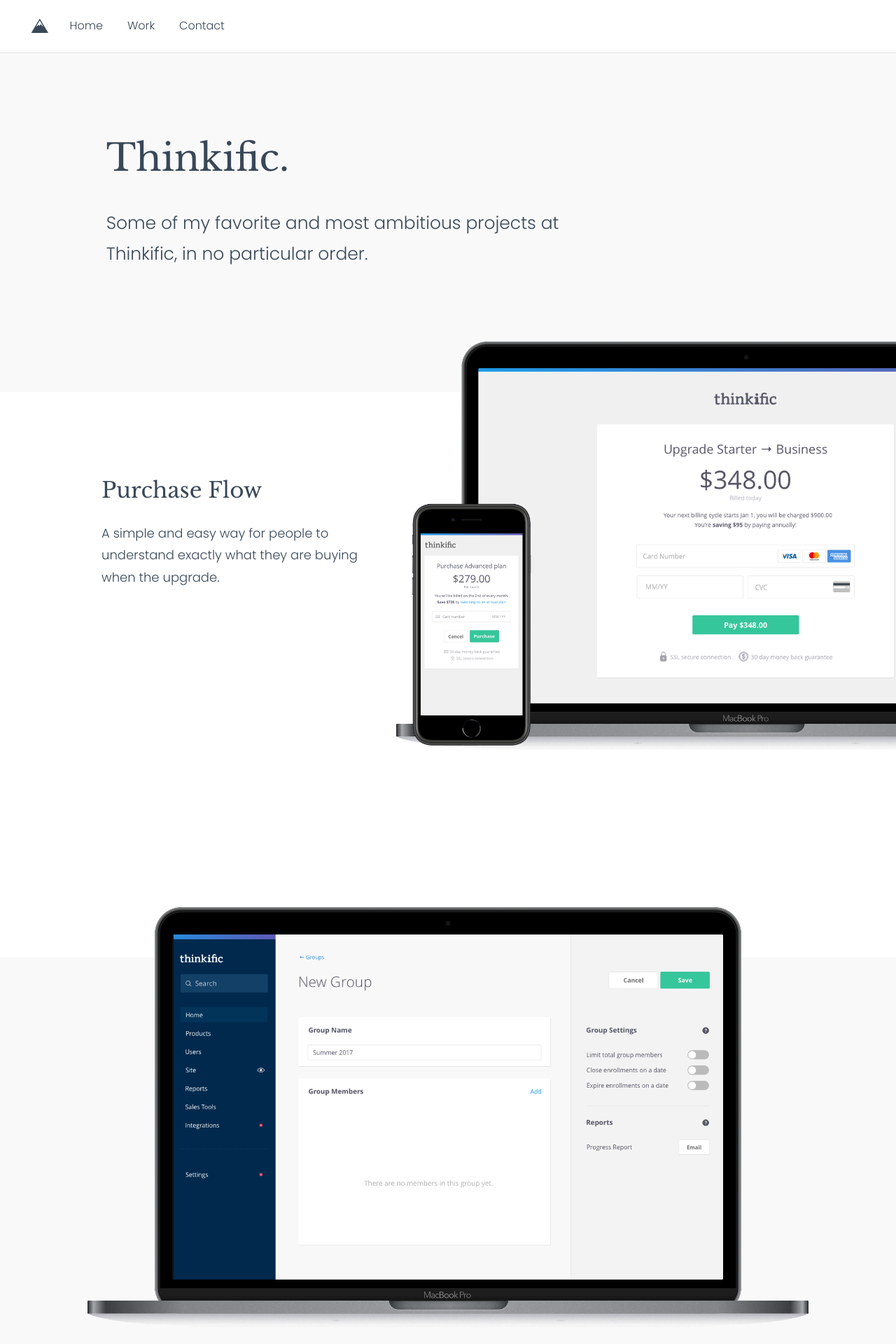
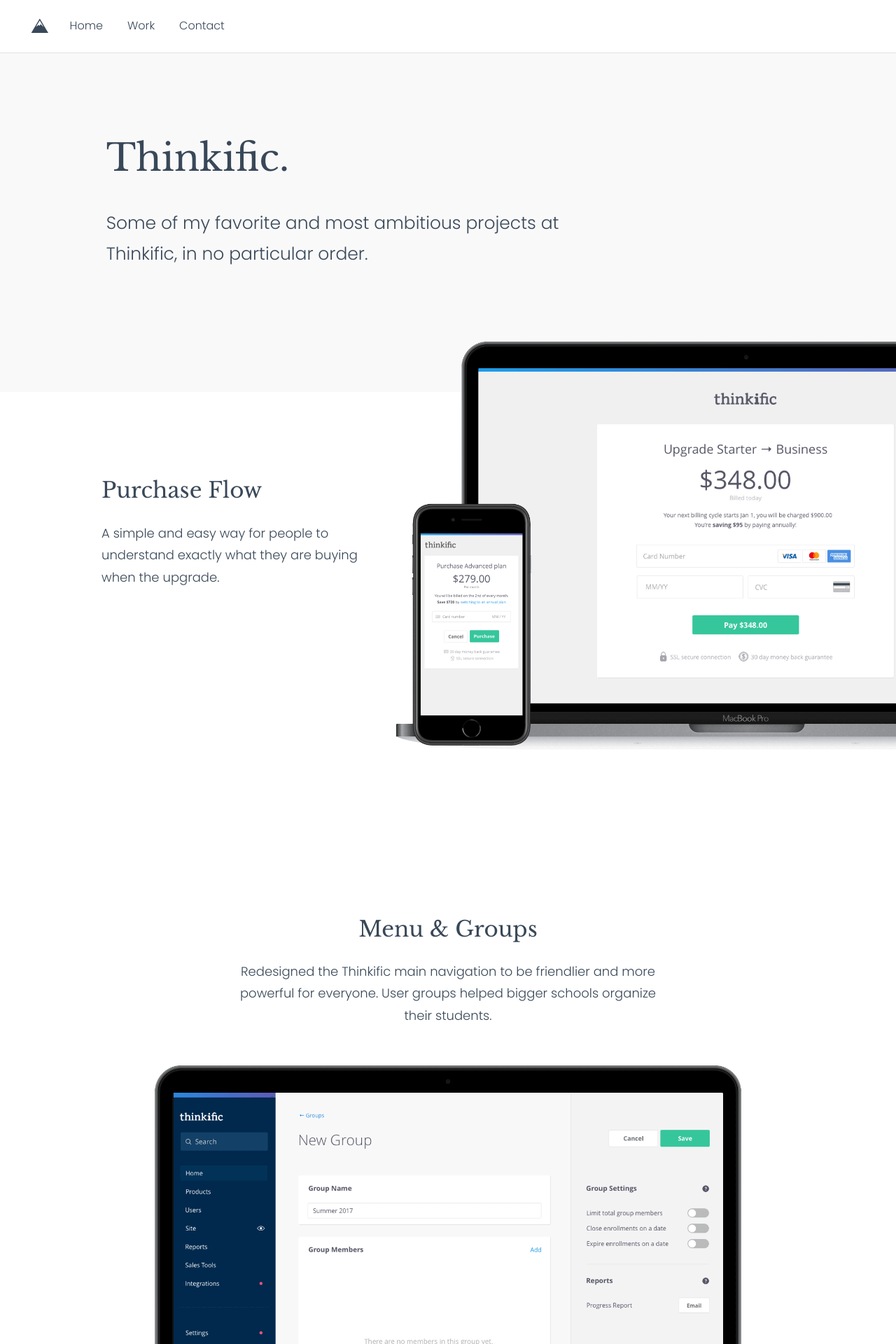
Before and after one commit to sgd/sgd.github.io, a Jekyll site: the page built from thinkific-portfolio.html, in a window 1280 px wide. Shown: the top 1920 px of the page at 70% size. Built offline with Jekyll 4.4.1, drawn with Linux system fonts in a browser that asks for light colours; nearby versions of some CDN libraries; some of the changed text lies outside the part shown.

Commit message:
make divs into sections, make css more simple

```diff
--- a/_sass/_contact.scss
+++ b/_sass/_contact.scss
@@ -1,6 +1,6 @@
 .contact-options {
   @include grid-container;
-  padding-bottom: 208px;
+  padding-bottom: 176px;
   margin-top: -48px;
 
   @media only screen and
--- a/_sass/_portfolio.scss
+++ b/_sass/_portfolio.scss
@@ -1,79 +1,27 @@
-
 .porfolio-header-overlap {
   @media only screen and
   (min-width: $screen-sm){
+
+    .work__description {
+      margin-top: 144px;
+    }
+
     margin-top: -72px;
     padding-top: 0;
     background: transparent;
   }
-
-  @media only screen and
-  (min-width: $screen-sm){
-    .work__description {
-      margin-top: 144px;
-    }
-  }
 }
 
-.portfolio--right-image {
-  margin-bottom: 172px;
-
-  @media only screen and
-  (max-width: $screen-sm){
-    margin-bottom: 136px;
-  }
-}
-
-// Portolio with centered image with offset BG
-
-.portfolio--offset {
-  @include grid-container;
-  background: $grey-light;
-  padding-bottom: 40px;
-  margin-bottom: 88px;
-
-  @media only screen and
-  (max-width: $screen-sm){
-    padding-bottom: 24px;
-    margin-bottom: 64px;
-  }
-
-  .portfolio__description {
-    @include grid-column(6);
-    @include grid-shift(1);
-
-    @media only screen and
-    (max-width: $screen-sm){
-      @include grid-column(10);
-      @include grid-shift(1);
-    }
-
-    @media only screen and
-    (max-width: $screen-xs){
-      text-align: center;
-    }
-  }
-
-  .portfolio__image {
-    @include grid-column(10);
-    @include grid-shift(1);
-    margin-top: -72px;
-
-    @media only screen and
-    (max-width: $screen-sm){
-      @include grid-column(12);
-      @include grid-shift(0);
-    }
-
-    img {
-      width: 100%;
-    }
-  }
-}
+// Portolio with centered image and text
 
 .portfolio--centered {
   @include grid-container;
-  margin-bottom: 172px;
+  padding-top: 112px;
+  padding-bottom: 112px;
+
+  .portfolio__name {
+    margin-top: 0;
+  }
 
   .portfolio__description {
     @include grid-column(6);
--- a/_sass/_work.scss
+++ b/_sass/_work.scss
@@ -1,8 +1,8 @@
 .work-item {
   @include grid-container;
   background: #ffffff;
-  padding-top: 120px;
-  padding-bottom: 120px;
+  padding-top: 112px;
+  padding-bottom: 112px;
   overflow: hidden;
 
   @media only screen and
--- a/thinkific-portfolio.html
+++ b/thinkific-portfolio.html
@@ -13,7 +13,7 @@
   </div>
 </header>
 
-<div class="work-item image--right portfolio--right-image porfolio-header-overlap">
+<section class="work-item image--right portfolio--right-image porfolio-header-overlap">
   <div class="work-item__inner">
     <div class="work__description">
       <h4 class="company__name">Purchase Flow</h4>
@@ -26,31 +26,59 @@
       <img src="/assets/img/portfolio-purchase-flow.png">
     </div>
   </div>
-</div>
+</section>
 
-<div class="portfolio--offset">
+<section class="portfolio--centered">
+  <div class="portfolio__description">
+    <h4 class="portfolio__name">
+      Menu &amp; Groups
+    </h4>
+    <p class="portfolio__body">
+      Redesigned the Thinkific main navigation to be friendlier and more
+      powerful for everyone. User groups helped bigger schools organize their
+      students.
+    </p>
+  </div>
   <div class="portfolio__image">
     <img src="/assets/img/example-thinkific.png">
   </div>
+</section>
+
+<section class="work-item image--left">
+  <div class="work-item__inner">
+    <div class="work__image">
+        <img src="/assets/img/portfolio-top-secret.png">
+    </div>
+    <div class="work__description">
+      <h4 class="company__name">Site Builder</h4>
+      <p class="company__description">
+        The most ambitious project I worked on at Thinkific. The site builder
+        gives users a totally customizable way to build amazing websites without any design skills.
+        Still in production, so ask for more details.
+      </p>
+    </div>
+  </div>
+</section>
+
+<section class="portfolio--centered">
   <div class="portfolio__description">
-    <h4 class="portfolio__name">Menu &amp; User Groups</h4>
+    <h4 class="portfolio__name">
+      Course Builder
+    </h4>
     <p class="portfolio__body">
-      Redesigned the Thinkific main navigation to be friendlier and more
-      powerful for everyone. User groups helped bigger schools organize their students.
-    </p>
-  </div>
-</div>
-
-<div class="portfolio--centered">
-  <div class="portfolio__description">
-    <h4 class="portfolio__name">Site Builder</h4>
-    <p class="portfolio__body">
-      The most ambitious project I worked on at Thinkific. The site builder
-      gives users a totally customizable way to build amazing websites.
-      Still in production, so ask for more details.
+      Thousands of people used the builder every day to build online courses
+      for their schools.
     </p>
   </div>
   <div class="portfolio__image">
-    <img src="/assets/img/portfolio-top-secret.png">
+    <img src="/assets/img/portfolio-course-builder.png">
   </div>
-</div>
+</section>
+
+<!--
+<section class="center-cta">
+  <h2>There is mo
+  <a href="/contact/" class="button--primary">
+    Let&rsquo;s work together
+  </a>
+</section> -->
```
Also changed, not shown: work.html (+11 -8 lines), assets/img/example-thinkific.png, assets/img/portfolio-course-builder.png (added), assets/img/portfolio-purchase-flow.png, assets/img/portfolio-top-secret.png.
